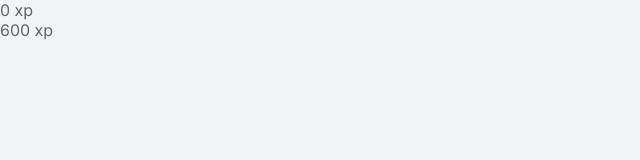
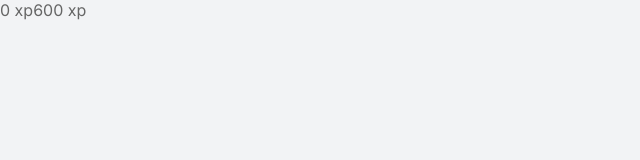
Before and after one commit to PieVancin/move-it, a React (Create React App) app: page / in a window 1280 px wide. Shown: the top 160 px of the page, without its empty margins (0-640 px from the left). Built offline with nearby package versions, Linux system fonts and the light colour scheme; the HTML template or start-up script is replaced by a standard one.

Commit message:
Update global.css

```diff
--- a/src/styles/global.css
+++ b/src/styles/global.css
@@ -53,5 +53,14 @@ a {
 }
 
 .experience-bar {
+    display: flex;
+    align-items: center;
+}
 
+.experience-bar span {
+    font-size: 1rem;
 }
+
+.experience-bar > div {
+    font-size: 1rem;
+}
```
